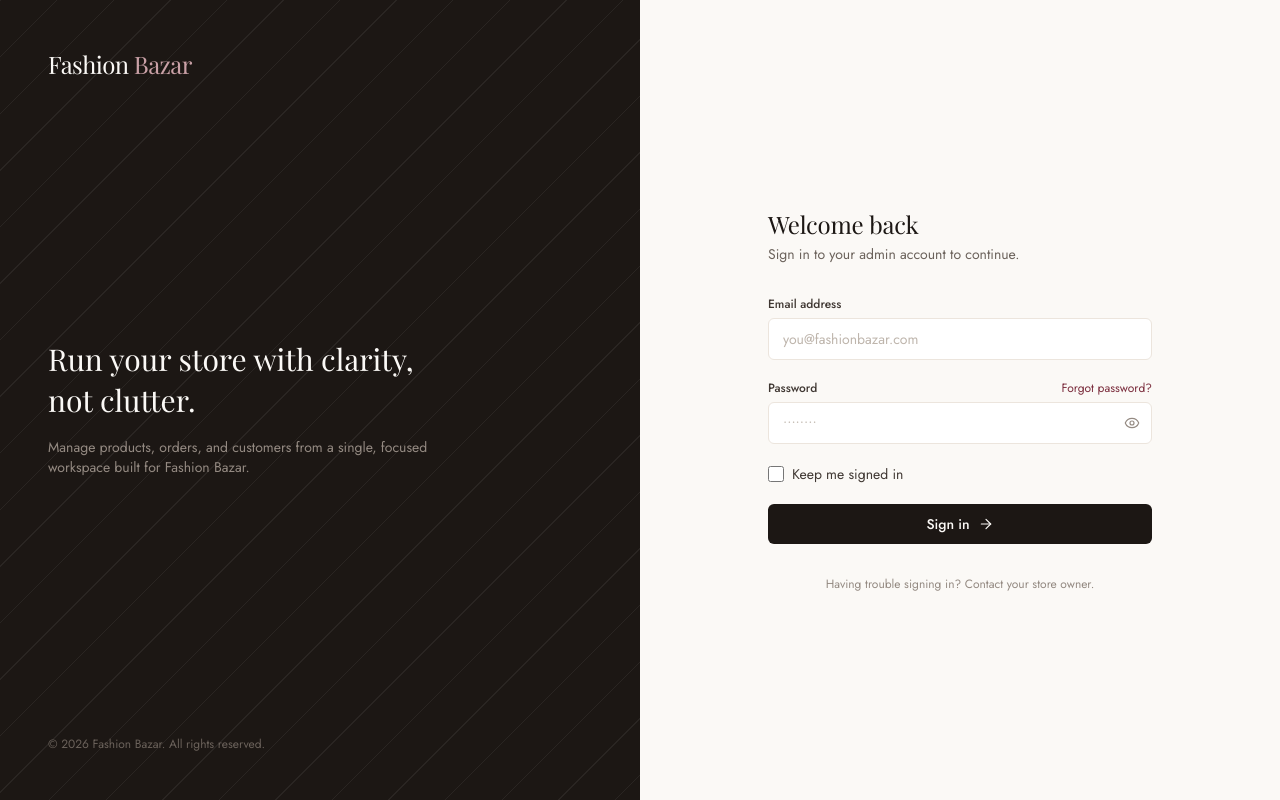
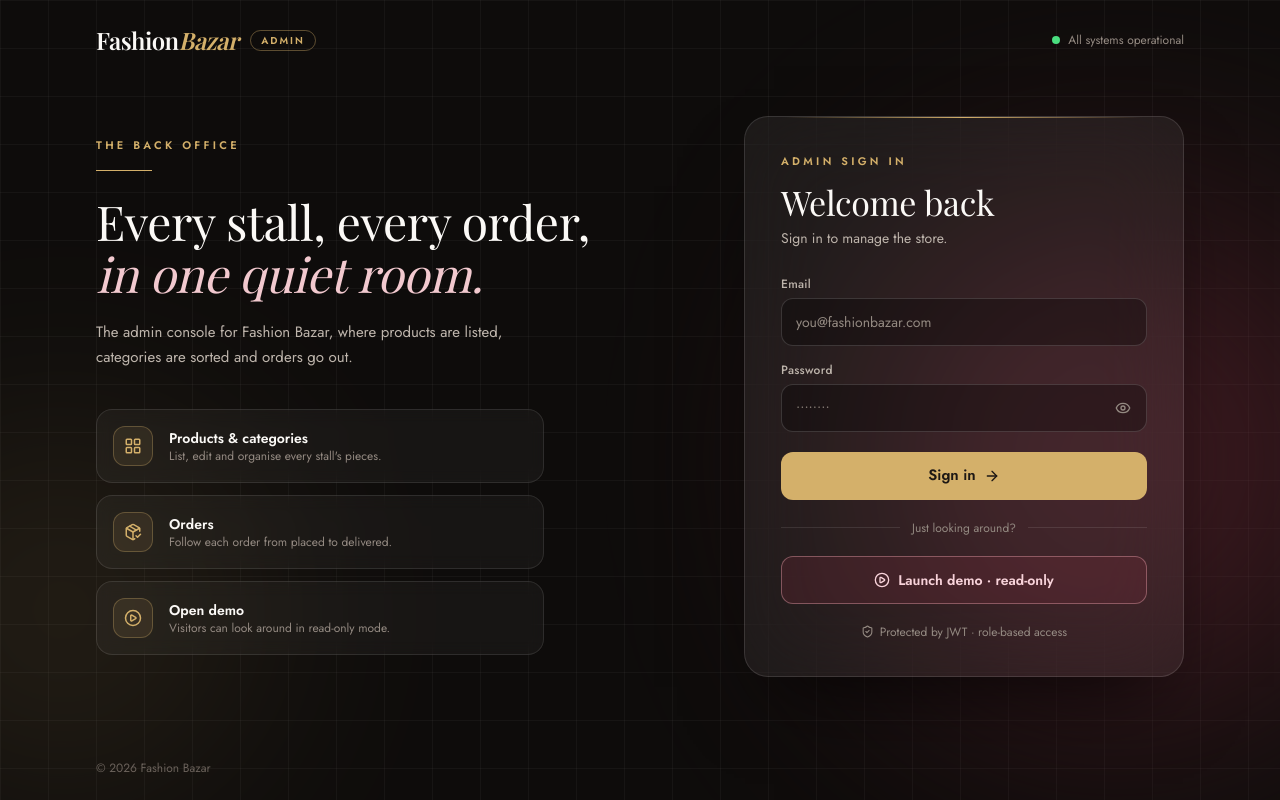
Before and after one commit to prajapathiAjay/fashion_bazzar_admin_panel, a Next.js app in the folder admin_panel/: page /login in a window 1280 px wide. Built offline with nearby package versions, Linux system fonts and the light colour scheme; no server answers; a web font is replaced by a local one.

Commit message:
"login page ui changes"

```diff
--- a/admin_panel/app/(auth)/login/page.jsx
+++ b/admin_panel/app/(auth)/login/page.jsx
@@ -1,156 +1,210 @@
 "use client";
 
 import { useState } from "react";
-import { Eye, EyeOff, ArrowRight } from "lucide-react";
-import { useRouter } from "next/navigation";
+import {
+  ArrowRight,
+  Eye,
+  EyeOff,
+  LayoutGrid,
+  Loader2,
+  PackageCheck,
+  PlayCircle,
+  ShieldCheck,
+} from "lucide-react";
+
+// What the admin can do, shown beside the form on large screens
+const FEATURES = [
+  { icon: LayoutGrid, title: "Products & categories", desc: "List, edit and organise every stall's pieces." },
+  { icon: PackageCheck, title: "Orders", desc: "Follow each order from placed to delivered." },
+  { icon: PlayCircle, title: "Open demo", desc: "Visitors can look around in read-only mode." },
+];
+
+const inputClass =
+  "h-12 w-full rounded-xl border border-white/15 bg-black/30 px-3.5 text-sm text-snow outline-none transition-colors placeholder:text-subtle focus:border-sun/60 focus:ring-4 focus:ring-sun/15";
 
 export default function LoginPage() {
-  const router = useRouter();
   const [showPassword, setShowPassword] = useState(false);
   const [email, setEmail] = useState("");
   const [password, setPassword] = useState("");
+  const [error, setError] = useState("");
+  const [submitting, setSubmitting] = useState(false);
 
-  const handleSubmit = (e) => {
+  const handleSubmit = async (e) => {
     e.preventDefault();
-    // TODO: wire up auth logic
+    setError("");
+    setSubmitting(true);
+    try {
+      // TODO(api): sign in with { email, password }, reject non-admin roles,
+      // save the token, then router.replace("/dashboard")
       console.log({ email, password });
-    router.push("/dashboard");
+    } catch (err) {
+      setError(err?.data?.message || "Something went wrong");
+    } finally {
+      setSubmitting(false);
+    }
+  };
+
+  const handleDemo = async () => {
+    setError("");
+    // TODO(api): sign in with the demo account (NEXT_PUBLIC_DEMO_EMAIL / NEXT_PUBLIC_DEMO_PASSWORD)
   };
 
   return (
-    <div className="grid min-h-screen grid-cols-1 lg:grid-cols-2 bg-snow">
-      {/* Left branding panel */}
-      <div className="relative hidden lg:flex flex-col justify-between bg-ink p-12 overflow-hidden">
-        {/* Subtle decorative texture */}
     <div
-          className="absolute inset-0 opacity-[0.06]"
+      className="relative flex min-h-screen flex-col overflow-hidden bg-[#0e0c0b] text-snow"
       style={{
         backgroundImage:
-              "repeating-linear-gradient(135deg, #fff 0px, #fff 1px, transparent 1px, transparent 40px)",
+          "linear-gradient(rgba(255,255,255,0.035) 1px, transparent 1px), linear-gradient(90deg, rgba(255,255,255,0.035) 1px, transparent 1px)",
+        backgroundSize: "48px 48px",
       }}
-        />
+    >
+      {/* Soft wine + gold glows */}
+      <div className="pointer-events-none absolute -right-24 top-1/4 h-[520px] w-[520px] rounded-full bg-brand opacity-45 blur-[130px]" />
+      <div className="pointer-events-none absolute -left-32 bottom-0 h-[380px] w-[380px] rounded-full bg-sun opacity-[0.12] blur-[120px]" />
 
-        <span className="relative font-display text-2xl tracking-tight text-snow">
-          Fashion <span className="text-[#C9A0A6]">Bazar</span>
+      {/* Top bar */}
+      <header className="relative mx-auto flex w-full max-w-6xl items-center justify-between px-5 py-6 sm:px-8">
+        <div className="flex items-center gap-3">
+          <span className="font-display text-2xl font-semibold tracking-tight">
+            Fashion<i className="text-sun">Bazar</i>
           </span>
+          <span className="rounded-full border border-sun/40 px-2.5 py-0.5 text-[10px] font-semibold tracking-[0.2em] text-sun">
+            ADMIN
+          </span>
+        </div>
+        <span className="hidden items-center gap-2 text-xs text-subtle sm:flex">
+          <span className="h-2 w-2 rounded-full bg-[#4ade80]" />
+          All systems operational
+        </span>
+      </header>
 
-        <div className="relative max-w-sm">
-          <p className="font-display text-3xl leading-snug text-snow">
-            Run your store with clarity, not clutter.
-          </p>
-          <p className="mt-4 text-sm text-subtle">
-            Manage products, orders, and customers from a single, focused
-            workspace built for Fashion Bazar.
-          </p>
-        </div>
-
-        <p className="relative text-xs text-muted">
-          © {new Date().getFullYear()} Fashion Bazar. All rights reserved.
-        </p>
-      </div>
-
-      {/* Right form panel */}
-      <div className="flex items-center justify-center px-6 py-12">
-        <div className="w-full max-w-sm">
-          {/* Mobile wordmark */}
-          <span className="mb-10 block font-display text-xl tracking-tight text-ink lg:hidden">
-            Fashion <span className="text-brand">Bazar</span>
-          </span>
-
-          <h1 className="font-display text-2xl text-ink">Welcome back</h1>
-          <p className="mt-1 text-sm text-muted">
-            Sign in to your admin account to continue.
+      <main className="relative mx-auto grid w-full max-w-6xl flex-1 items-center gap-14 px-5 pb-12 sm:px-8 lg:grid-cols-[1.1fr_1fr]">
+        {/* Brand side (large screens) */}
+        <section className="hidden lg:block">
+          <p className="text-[11px] font-semibold tracking-[0.3em] text-sun">THE BACK OFFICE</p>
+          <div className="mt-4 h-px w-14 bg-sun" />
+          <h2 className="mt-6 font-display text-5xl leading-[1.1]">
+            Every stall, every order,
+            <br />
+            <i className="text-[#f2c9cf]">in one quiet room.</i>
+          </h2>
+          <p className="mt-5 max-w-md text-[15px] leading-relaxed text-faint">
+            The admin console for Fashion Bazar, where products are listed, categories are sorted and
+            orders go out.
           </p>
 
-          <form onSubmit={handleSubmit} className="mt-8 space-y-5">
-            {/* Email */}
+          <ul className="mt-10 flex max-w-md flex-col gap-3">
+            {FEATURES.map(({ icon: Icon, title, desc }) => (
+              <li
+                key={title}
+                className="flex items-center gap-4 rounded-2xl border border-white/10 bg-white/[0.04] p-4 backdrop-blur"
+              >
+                <span className="flex h-10 w-10 shrink-0 items-center justify-center rounded-xl border border-sun/30 bg-sun/10 text-sun">
+                  <Icon size={18} />
+                </span>
                 <div>
-              <label
-                htmlFor="email"
-                className="mb-1.5 block text-xs font-medium text-ink-soft"
-              >
-                Email address
+                  <p className="text-sm font-semibold">{title}</p>
+                  <p className="text-xs text-subtle">{desc}</p>
+                </div>
+              </li>
+            ))}
+          </ul>
+        </section>
+
+        {/* Glass card */}
+        <div className="relative mx-auto w-full max-w-[440px] overflow-hidden rounded-3xl border border-white/12 bg-white/[0.06] p-7 shadow-[0_40px_80px_-30px_rgba(0,0,0,0.75)] backdrop-blur-2xl sm:p-9 lg:mx-0 lg:justify-self-end">
+          {/* gold hairline on top */}
+          <span className="absolute inset-x-10 top-0 h-px bg-linear-to-r from-transparent via-sun to-transparent" />
+
+          <p className="text-[11px] font-semibold tracking-[0.3em] text-sun">ADMIN SIGN IN</p>
+          <h1 className="mt-3 font-display text-[34px] leading-tight">Welcome back</h1>
+          <p className="mt-1 text-sm text-faint">Sign in to manage the store.</p>
+
+          <form onSubmit={handleSubmit} className="mt-7 flex flex-col gap-4">
+            <div>
+              <label htmlFor="email" className="mb-1.5 block text-xs font-medium tracking-wide text-faint">
+                Email
               </label>
               <input
                 id="email"
                 type="email"
                 required
+                autoComplete="email"
                 value={email}
                 onChange={(e) => setEmail(e.target.value)}
                 placeholder="you@fashionbazar.com"
-                className="w-full rounded-md border border-line bg-white px-3.5 py-2.5 text-sm text-ink placeholder:text-faint outline-none transition-shadow focus:ring-2 focus:ring-brand/25 focus:border-brand/50"
+                className={inputClass}
               />
             </div>
 
-            {/* Password */}
             <div>
-              <div className="mb-1.5 flex items-center justify-between">
-                <label
-                  htmlFor="password"
-                  className="block text-xs font-medium text-ink-soft"
-                >
+              <label htmlFor="password" className="mb-1.5 block text-xs font-medium tracking-wide text-faint">
                 Password
               </label>
-                <a
-                  href="#"
-                  className="text-xs text-brand hover:underline"
-                >
-                  Forgot password?
-                </a>
-              </div>
               <div className="relative">
                 <input
                   id="password"
                   type={showPassword ? "text" : "password"}
                   required
+                  autoComplete="current-password"
                   value={password}
                   onChange={(e) => setPassword(e.target.value)}
                   placeholder="••••••••"
-                  className="w-full rounded-md border border-line bg-white px-3.5 py-2.5 pr-10 text-sm text-ink placeholder:text-faint outline-none transition-shadow focus:ring-2 focus:ring-brand/25 focus:border-brand/50"
+                  className={`${inputClass} pr-11`}
                 />
                 <button
                   type="button"
                   onClick={() => setShowPassword((v) => !v)}
-                  className="absolute right-3 top-1/2 -translate-y-1/2 text-subtle hover:text-ink-soft"
                   aria-label={showPassword ? "Hide password" : "Show password"}
+                  className="absolute right-1.5 top-1/2 flex h-9 w-9 -translate-y-1/2 items-center justify-center rounded-lg text-subtle transition-colors hover:bg-white/10 hover:text-snow"
                 >
-                  {showPassword ? (
-                    <EyeOff size={16} strokeWidth={1.75} />
-                  ) : (
-                    <Eye size={16} strokeWidth={1.75} />
-                  )}
+                  {showPassword ? <EyeOff size={16} /> : <Eye size={16} />}
                 </button>
               </div>
             </div>
 
-            {/* Remember me */}
-            <label className="flex items-center gap-2 text-sm text-ink-soft">
-              <input
-                type="checkbox"
-                className="h-4 w-4 rounded border-line text-brand focus:ring-brand/30"
-              />
-              Keep me signed in
-            </label>
+            {error && (
+              <p role="alert" className="rounded-lg border border-[#f2a7b5]/30 bg-brand/25 px-3 py-2 text-xs text-[#f8d3da]">
+                {error}
+              </p>
+            )}
 
-            {/* Submit */}
             <button
               type="submit"
-              className="group flex w-full items-center justify-center gap-2 rounded-md bg-ink py-2.5 text-sm font-medium text-snow transition-colors hover:bg-brand"
+              disabled={submitting}
+              className="group mt-1 flex h-12 items-center justify-center gap-2 rounded-xl bg-sun text-[15px] font-semibold text-ink transition-all hover:bg-[#e0c07f] active:scale-[0.98] disabled:opacity-60"
             >
-              Sign in
-              <ArrowRight
-                size={16}
-                strokeWidth={1.75}
-                className="transition-transform group-hover:translate-x-0.5"
-              />
+              {submitting && <Loader2 size={16} className="animate-spin" />}
+              {submitting ? "Signing in…" : "Sign in"}
+              {!submitting && <ArrowRight size={16} className="transition-transform group-hover:translate-x-0.5" />}
             </button>
           </form>
 
-          <p className="mt-8 text-center text-xs text-subtle">
-            Having trouble signing in? Contact your store owner.
+          <div className="my-5 flex items-center gap-3 text-xs text-subtle">
+            <span className="h-px flex-1 bg-white/10" />
+            Just looking around?
+            <span className="h-px flex-1 bg-white/10" />
+          </div>
+
+          <button
+            type="button"
+            onClick={handleDemo}
+            className="flex h-12 w-full items-center justify-center gap-2 rounded-xl border border-[#f2a7b5]/40 bg-brand/25 text-sm font-semibold text-[#f8d3da] transition-colors hover:bg-brand/40"
+          >
+            <PlayCircle size={16} />
+            Launch demo · read-only
+          </button>
+
+          <p className="mt-5 flex items-center justify-center gap-1.5 text-xs text-subtle">
+            <ShieldCheck size={13} />
+            Protected by JWT · role-based access
           </p>
         </div>
-      </div>
+      </main>
+
+      <footer className="relative mx-auto w-full max-w-6xl px-5 pb-6 text-xs text-muted sm:px-8">
+        © {new Date().getFullYear()} Fashion Bazar
+      </footer>
     </div>
   );
 }
```
Lines whose indentation alone changed are shown as unchanged.
